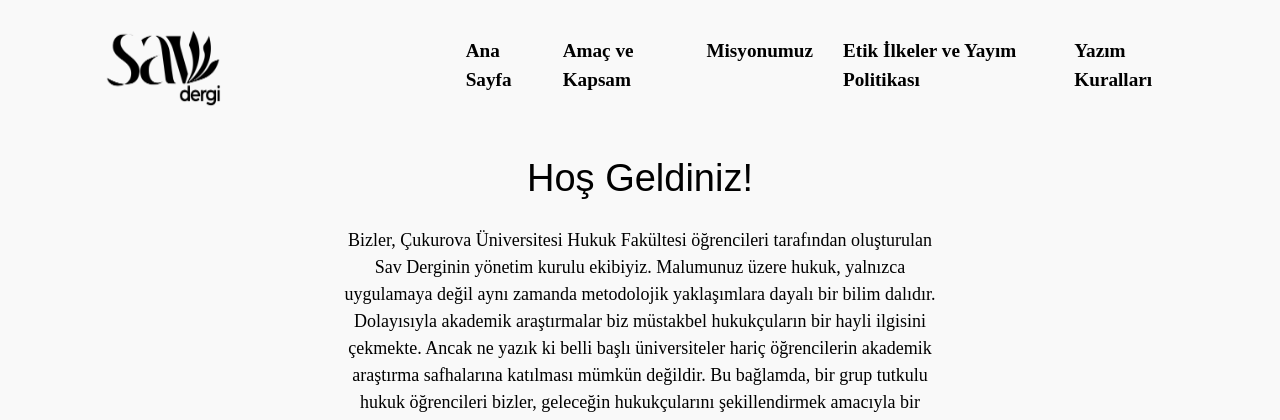
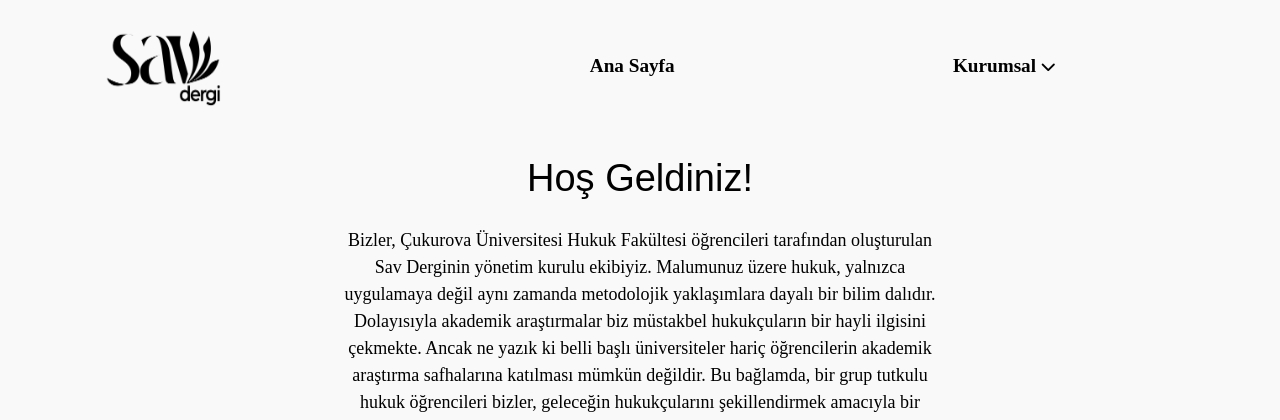
Before and after one commit to frknvarol/savDergi, a Django app: page / in a window 1280 px wide. Shown: the top 420 px of the page. Run offline with Django 5.2, Linux system fonts and the light colour scheme; some libraries are stand-ins or nearby versions.

Commit message:
dropdown done need styling though

```diff
--- a/savDergi/static/savDergi/css/main.css
+++ b/savDergi/static/savDergi/css/main.css
@@ -86,7 +86,9 @@ main {
 .navbar_list-element a {
     font-size: 1.2rem;
     font-weight: bold;
+    cursor: pointer;
 }
+
 
 
 .navbar_logo {
@@ -170,3 +172,30 @@ main {
     margin: auto;
     border-radius: 30px;
 }
+
+.fa-solid {
+    font-size: 15px;
+}
+
+.fa-solid:hover {
+    cursor: pointer;
+}
+
+
+.navbar_kurumsal-dropdown {
+    position: absolute;
+    display: flex;
+    flex-direction: column;
+    gap: 10px;
+    background-color: #c4dce8;
+    padding: 10px 20px 10px 10px;
+    border-radius: 5px;
+}
+
+.navbar_kurumsal-element a {
+    font-size: 15px;
+}
+
+.hidden {
+    display: none;
+}
--- /dev/null
+++ b/savDergi/static/savDergi/javascript/dropdown.js
@@ -0,0 +1,14 @@
+const kurumsal = document.querySelector('.navbar_kurumsal')
+const dropdown = document.querySelector('.navbar_kurumsal-dropdown')
+console.log(kurumsal)
+
+
+kurumsal.addEventListener('mouseover', function(e) {
+    dropdown.classList.remove('hidden')
+    }
+)
+
+kurumsal.addEventListener('mouseout', function(e) {
+    dropdown.classList.add('hidden')
+    }
+)
--- a/savDergi/templates/main.html
+++ b/savDergi/templates/main.html
@@ -7,6 +7,7 @@
     {% load static %}
     <link rel="icon" type="image/x-icon" href="{% static 'savDergi/media/sav-dergi-logo.png'%}">
     <link rel="stylesheet" href="{% static 'savDergi/css/main.css' %}">
+
     {% if page_css %}
         <link rel="stylesheet" href="{% static page_css %}">
     {% endif %}
@@ -26,4 +27,6 @@
     </main>
 
 </body>
+
+<script src="{% static 'savDergi/javascript/dropdown.js' %}"></script>
 </html>
--- a/savDergi/templates/navbar.html
+++ b/savDergi/templates/navbar.html
@@ -10,21 +10,26 @@
             <a href="{% url 'home' %}">Ana Sayfa</a>
         </li>
 
-        <li class="navbar_list-element">
-            <a href="{% url 'amac_kapsam' %}">Amaç ve Kapsam</a>
-        </li>
+        <li class="navbar_list-element navbar_kurumsal">
+            <a>Kurumsal <i class="fa-solid fa-chevron-down"></i></a>
+            <ul class="navbar_kurumsal-dropdown hidden">
 
-        <li class="navbar_list-element">
+                <li class="navbar_list-element navbar_kurumsal-element">
                     <a href="{% url 'misyonumuz' %}">Misyonumuz</a>
                 </li>
 
-        <li class="navbar_list-element">
+                <li class="navbar_list-element navbar_kurumsal-element">
                     <a href="{% url 'etik_ilkeler' %}">Etik İlkeler ve Yayım Politikası</a>
                 </li>
 
-        <li class="navbar_list-element">
+                <li class="navbar_list-element navbar_kurumsal-element">
                     <a href="{% url 'yazim_kurallari' %}">Yazım Kuralları</a>
                 </li>
+
+            </ul>
+        </li>
+
+
     </ul>
 
 
```
Lines whose indentation alone changed are shown as unchanged.
